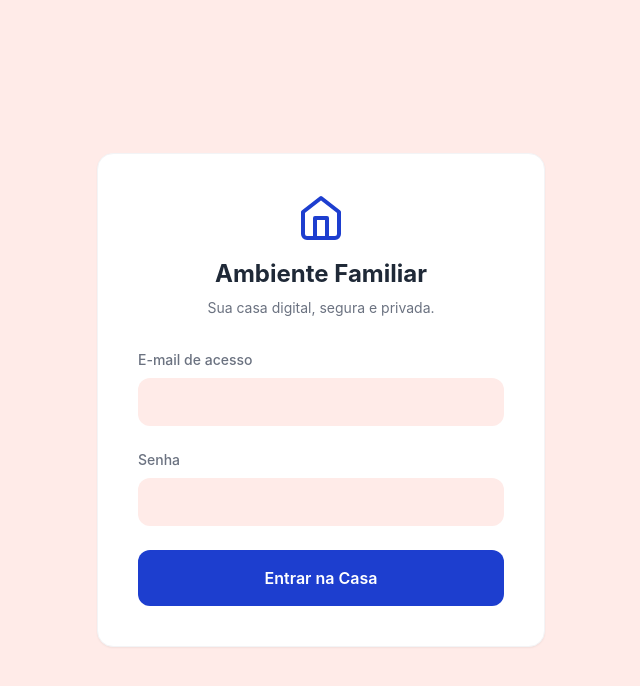
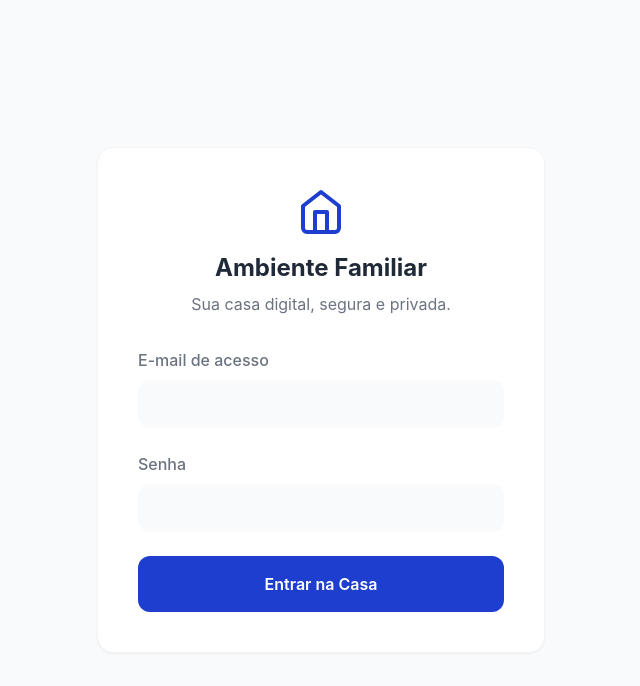
Before and after one commit to gvconecta2025/hfd, a React (Vite) app: page /login in a window 1280 px wide. Shown: the top 686 px of the page, without its empty margins (319-959 px from the left). Built offline with nearby package versions, Linux system fonts and the light colour scheme; no server answers.

Commit message:
Update tailwind.config.js

```diff
--- a/tailwind.config.js
+++ b/tailwind.config.js
@@ -7,18 +7,27 @@ export default {
   theme: {
     extend: {
       colors: {
-        'hfd-bg': '#FFEBE8',      // Fundo rosinha/off-white da imagem
-        'hfd-blue': '#1D3ECF',    // Azul vibrante (Botões e destaques primários)
-        'hfd-yellow': '#E6AF00',  // Amarelo/Mostarda (Avisos)
-        'hfd-green': '#D7F7E1',   // Verde claro (Sucesso)
-        'hfd-red': '#B72818',     // Vermelho escuro (Erros)
-        'hfd-panel': '#FFFFFF',   // Branco puro para os formulários
-        'hfd-text': '#1F2937',    // Cinza bem escuro para o texto ficar legível
-        'hfd-accent': '#6B7280',  // Cinza médio para rótulos
+        'hfd-bg': '#F8FAFC',        // Branco Gelo / Off-white (Fundo principal, limpo)
+        'hfd-panel': '#FFFFFF',     // Branco puro para os formulários
+        'hfd-text': '#1F2937',      // Cinza Chumbo (alto contraste para texto)
+        'hfd-accent': '#6B7280',    // Cinza Slate Médio (rótulos e secundário)
+        'hfd-border': '#E5E7EB',    // Slate Leve para bordas
+        'hfd-blue': '#1D3ECF',      // Azul Marinho Moderno (Destaques e botões primários)
+        'hfd-blue-hover': '#162A9B',
+        'hfd-yellow': '#E6AF00',    // Amarelo Ouro (Avisos)
+        'hfd-green': '#D7F7E1',     // Verde claro (Sucesso)
+        'hfd-red': '#B72818',       // Vermelho escuro (Erros)
       },
       fontFamily: {
         sans: ['Inter', 'system-ui', 'sans-serif'],
-      }
+      },
+      fontSize: {
+        'xs': ['0.875rem', { lineHeight: '1.25rem' }],
+        'sm': ['1rem', { lineHeight: '1.5rem' }],
+        'base': ['1.125rem', { lineHeight: '1.75rem' }],
+        'lg': ['1.25rem', { lineHeight: '1.75rem' }],
+        'xl': ['1.5rem', { lineHeight: '2rem' }],
+      },
     },
   },
   plugins: [],
```
